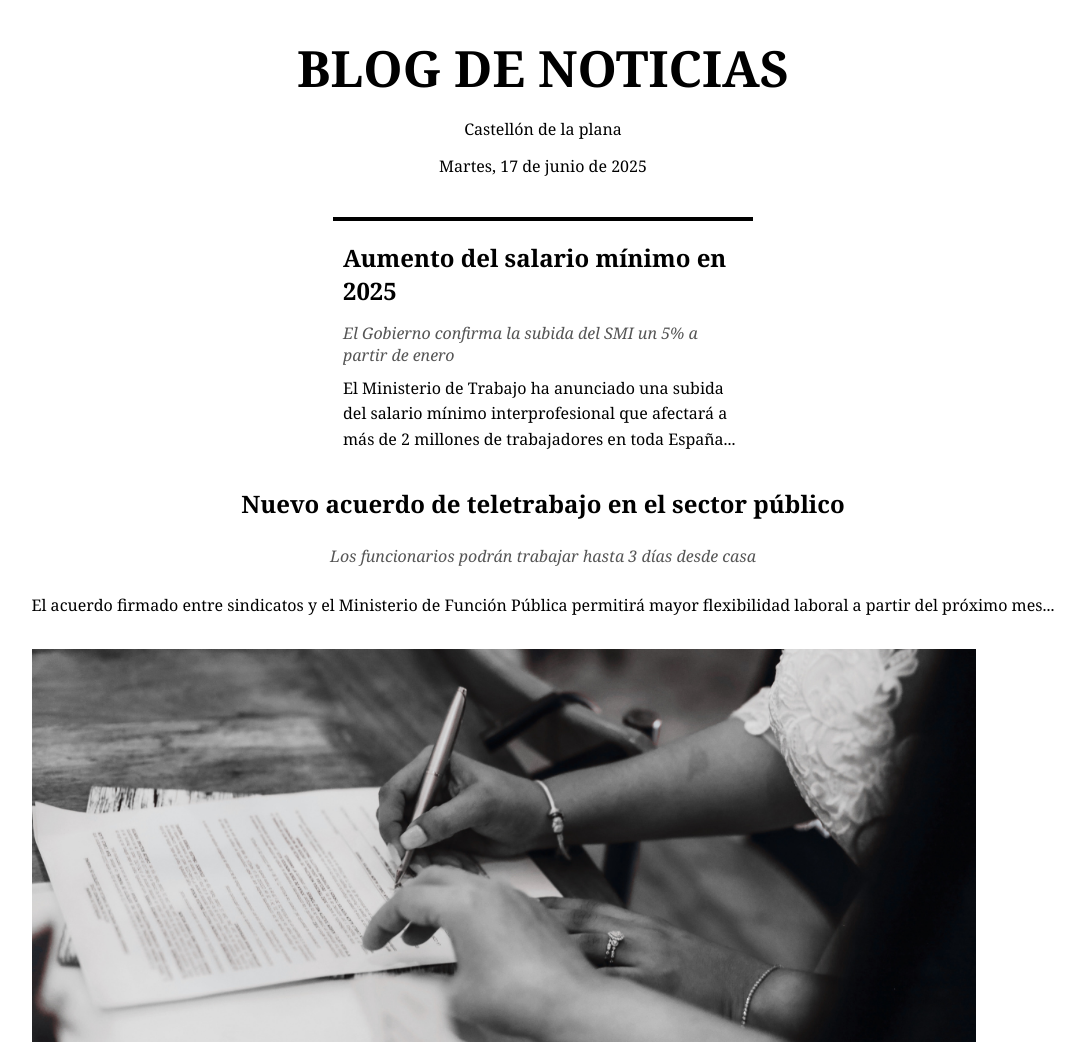
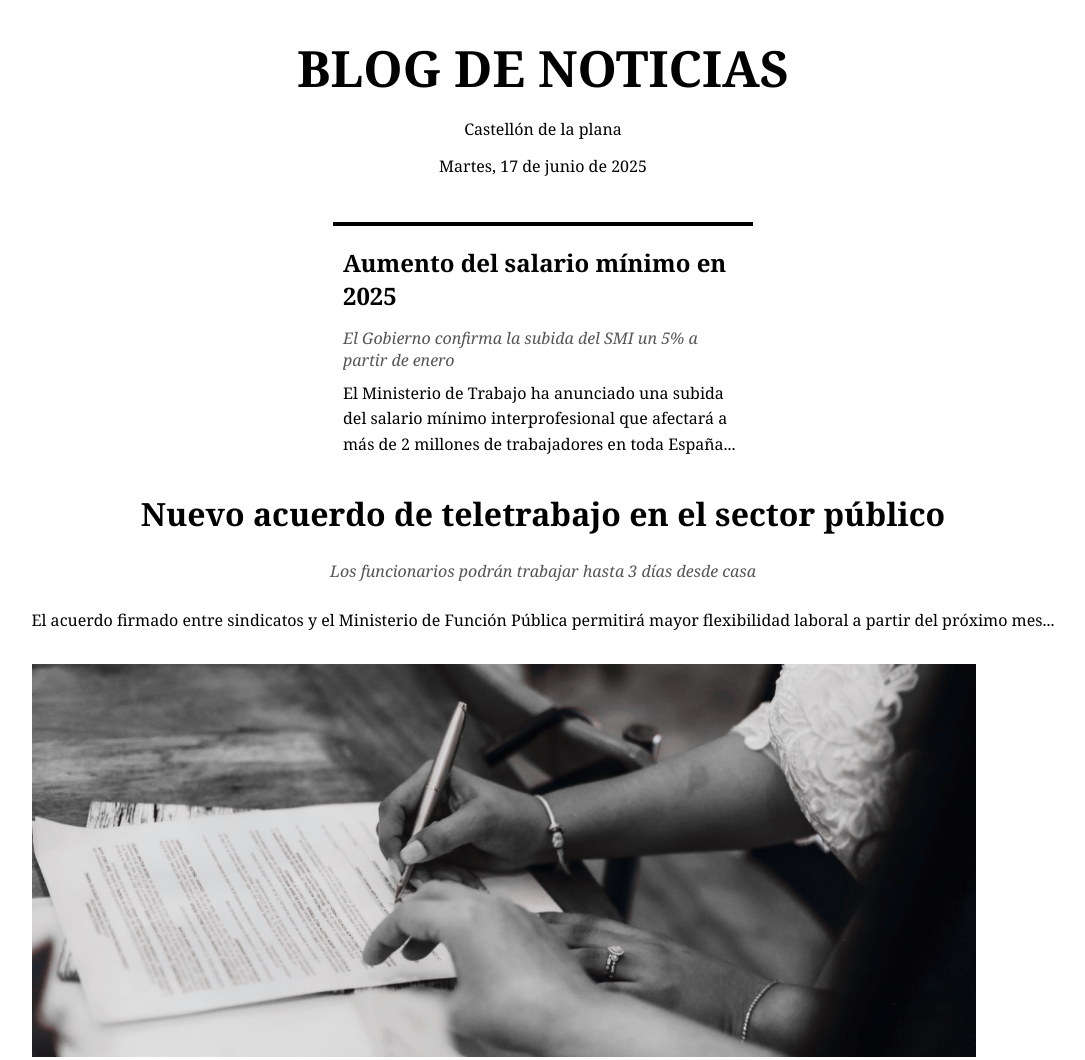
Before and after one commit to BeaCastello/papeleosenlasredes, a plain HTML site: page Blog.html in a window 1280 px wide. Shown: the top 1060 px of the page, without its empty margins (97-1182 px from the left). Drawn offline with nearby package versions, Linux system fonts and the light colour scheme; no server answers.

Commit message:
Nuevos cambios

```diff
--- a/blog.css
+++ b/blog.css
@@ -44,10 +44,11 @@ header {
   border-top: 4px solid black;
   padding: 10px;
   max-width: 400px;
+  margin-top: 5px;
 }
 .news-title {
   font-weight: bold;
-  font-size: 1.5rem;
+  font-size: 2rem;
   margin-bottom: 10px;
   padding: 0px;
   margin-top: -10px;
```
